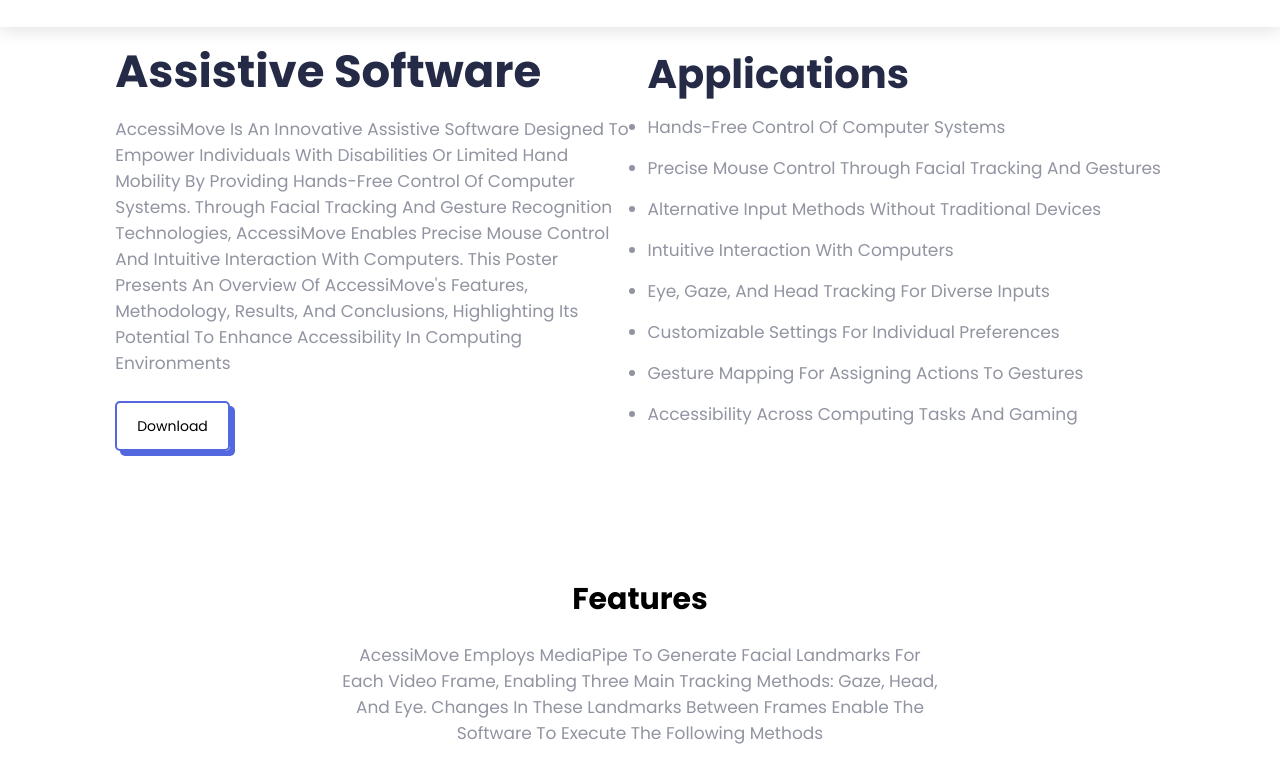
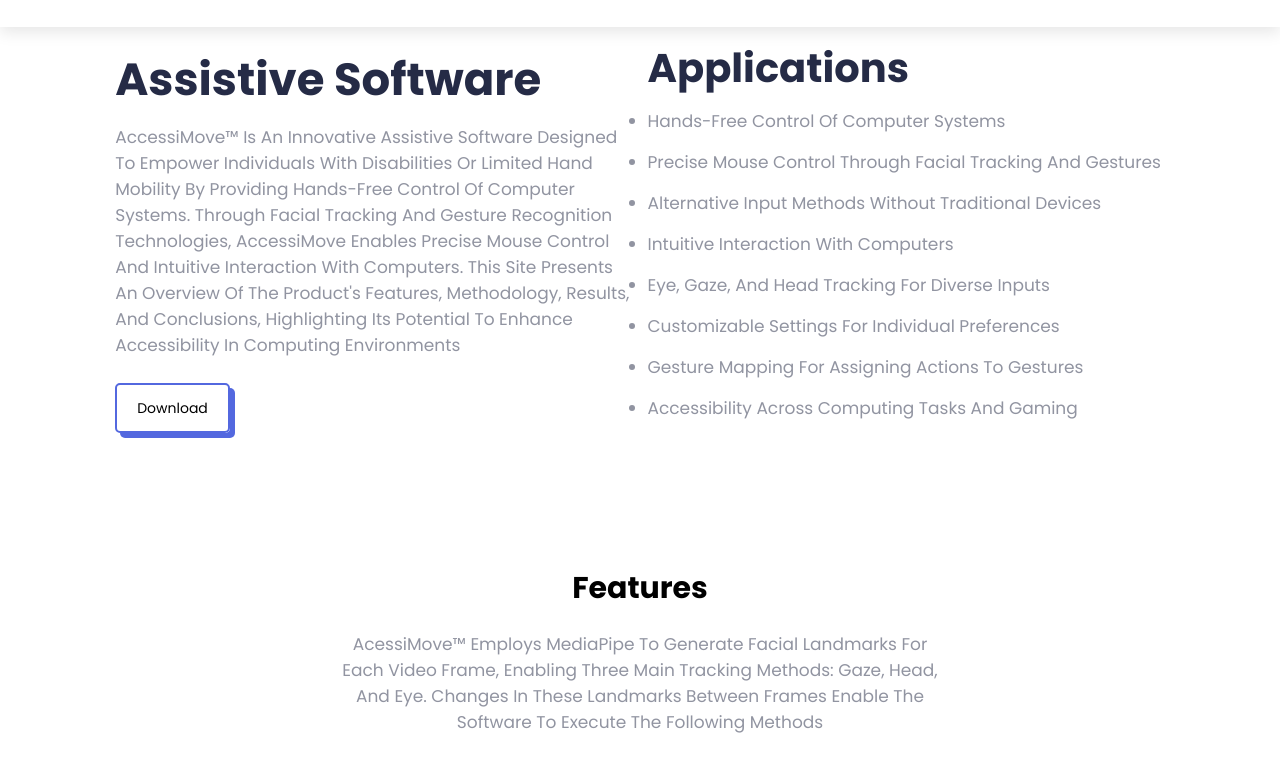
Before and after one commit to JDugganQuinnipiac/AccessiMoveSite, a plain HTML site: page index.html in a window 1280 px wide. Shown: the part 112-894 px from the top of the page. Drawn offline with Linux system fonts and the light colour scheme.

Commit message:
Final update with added emails in contact section, added TM symbols, and the 'Assistive Software' section

```diff
--- a/index.html
+++ b/index.html
@@ -35,7 +35,7 @@
     <section class="home" id="home">
         <div class="content">
             <h1>Assistive Software</h1>
-            <p>AccessiMove is an innovative assistive software designed to empower individuals with disabilities or limited hand mobility by providing hands-free control of computer systems. Through facial tracking and gesture recognition technologies, AccessiMove enables precise mouse control and intuitive interaction with computers. This poster presents an overview of AccessiMove's features, methodology, results, and conclusions, highlighting its potential to enhance accessibility in computing environments
+            <p>AccessiMove&#8482; is an innovative assistive software designed to empower individuals with disabilities or limited hand mobility by providing hands-free control of computer systems. Through facial tracking and gesture recognition technologies, AccessiMove enables precise mouse control and intuitive interaction with computers. This site presents an overview of the product's features, methodology, results, and conclusions, highlighting its potential to enhance accessibility in computing environments
             </p>
 
             <a href="https://github.com/JDugganQuinnipiac/AccessiMoveSite/raw/main/files/AccessiMove_v1.0.zip" class="home-btn" download="AccessiMove_v1.0.zip">Download</a>
@@ -72,7 +72,7 @@
     <section class="features" id="features">
         <div class="heading">
             <h1>Features</h1>
-            <p>AcessiMove employs MediaPipe to generate facial landmarks for each video frame, enabling three main tracking methods: Gaze, Head, and Eye. Changes in these landmarks between frames enable the software to execute the following methods
+            <p>AcessiMove&#8482; employs MediaPipe to generate facial landmarks for each video frame, enabling three main tracking methods: Gaze, Head, and Eye. Changes in these landmarks between frames enable the software to execute the following methods
             </p>
         </div>
 
@@ -144,6 +144,8 @@
                <h3>contact info</h3>
                <a href="#"><i class="fas fa-envelope"></i>michael.ruocco@quinnipiac.edu</a>
                <a href="#"><i class="fas fa-envelope"></i>jack.duggan@quinnipiac.edu</a>
+               <a href="#"><i class="fas fa-envelope"></i>chetan.jaiswal@quinnipiac.edu</a>
+               <a href="#"><i class="fas fa-envelope"></i>bpattengale@wiggin.com</a>
            </div>
        </div>
 
```
Also changed, not shown: 1 other file.
